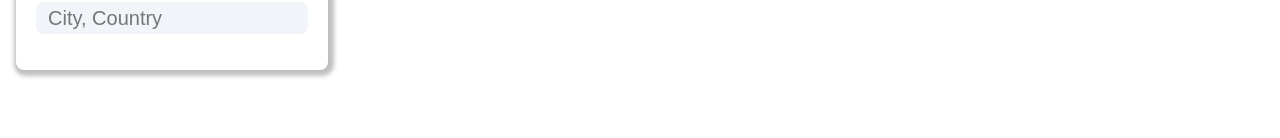
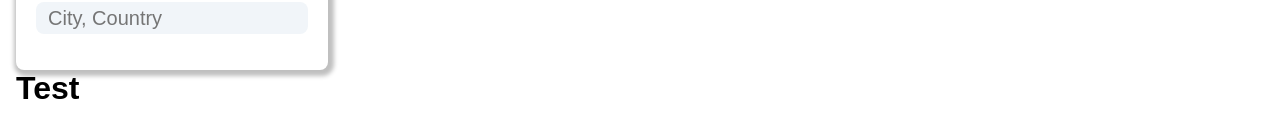
Before and after one commit to Medido1/The-OdinProject-CV-Application, a React (Vite) app: page / in a window 1280 px wide. Shown: the part 478-616 px from the top of the page. Built offline with nearby package versions, Linux system fonts and the light colour scheme.

Commit message:
Create DisplayContainer and personalDisplay components

```diff
--- a/src/components/DisplayContainer.jsx
+++ b/src/components/DisplayContainer.jsx
@@ -1,7 +1,8 @@
 import React from 'react';
+import PersonalInfoDisplay from './PersonalInfoDisplay';
 
 export default function displayContainer() {
   return (
-    <></>
+    <PersonalInfoDisplay />
   )
 }
--- a/src/components/Main.jsx
+++ b/src/components/Main.jsx
@@ -1,10 +1,12 @@
 import React from 'react';
 import InputContainer from './InputContainer';
+import DisplayContainer from './DisplayContainer';
 
 export default function Main() {
   return (
     <main className='main'>
       <InputContainer className="input_container"/>
+      <DisplayContainer />
     </main>
   )
 }
--- /dev/null
+++ b/src/components/PersonalInfoDisplay.jsx
@@ -0,0 +1,7 @@
+import React from 'react';
+
+export default function PersonalInfoDisplay() {
+  return (
+    <h1>Test</h1>
+  )
+}
```
